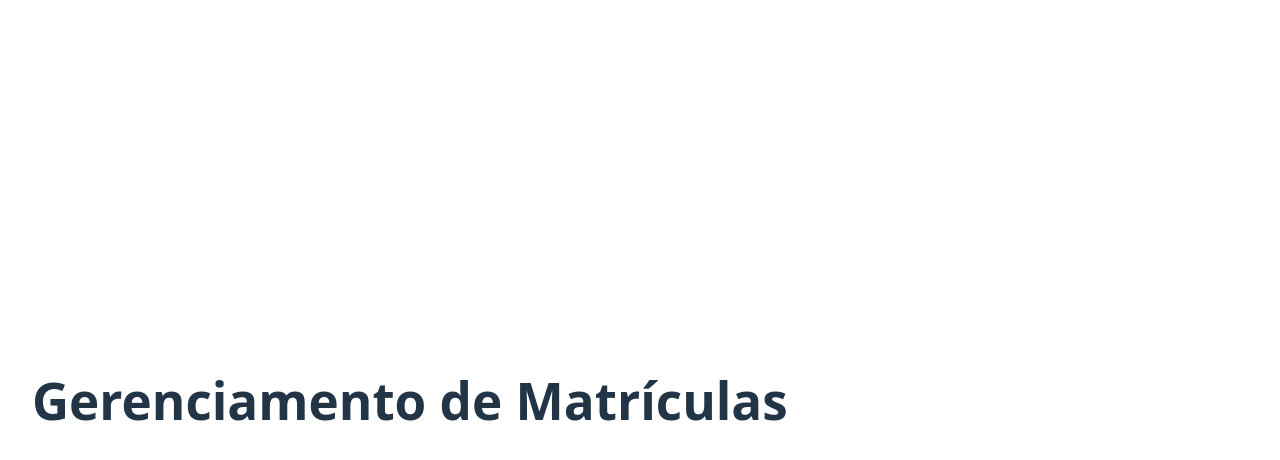
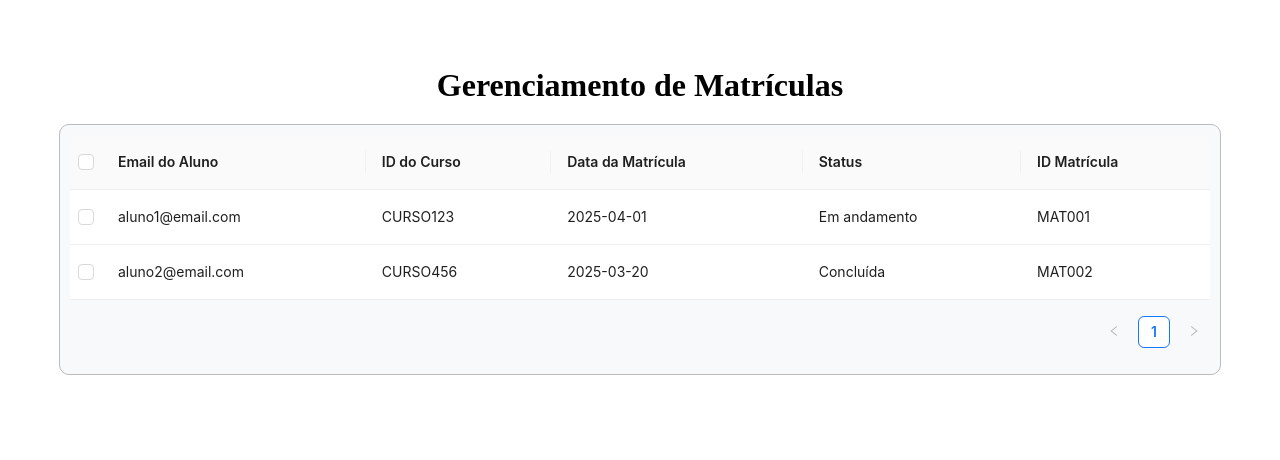
Before and after one commit to Joao-Pedro-Queiroz/projeto_matricula_front, a React (Vite) app in the folder projeto_matricula/: page / in a window 1280 px wide. Shown: the top 460 px of the page. Built offline with nearby package versions, Linux system fonts and the light colour scheme.

Commit message:
tabelinha inicial

```diff
--- a/projeto_matricula/package.json
+++ b/projeto_matricula/package.json
@@ -14,6 +14,7 @@
     "@emotion/react": "^11.14.0",
     "@emotion/styled": "^11.14.0",
     "@mui/material": "^7.0.2",
+    "antd": "^5.24.9",
     "react": "^19.0.0",
     "react-dom": "^19.0.0",
     "react-router-dom": "^7.5.3"
--- /dev/null
+++ b/projeto_matricula/src/Tabelinha.jsx
@@ -0,0 +1,69 @@
+import { Table } from "antd";
+import { useState } from "react";
+
+const nullfunc = () => null;
+
+const Tabelinha = ({
+  tableData,
+  columns,
+  startingTableColumns,
+  onEdit,
+  footerButton = nullfunc,
+  inheritedSetSelectedRowKeys = null,
+  disableSelection = () => false,
+  rowSelectionOff = false,
+  auxiliarColumn = [],
+  onRowClick = () => {}
+}) => {
+  const [visibleColumns] = useState(
+    columns.map((col) => col.dataIndex).filter((col) => startingTableColumns.includes(col))
+  );
+  const [selectedRowKeys, setSelectedRowKeys] = useState([]);
+
+  const onSelectChange = (newSelectedRowKeys) => {
+    setSelectedRowKeys(newSelectedRowKeys);
+    if (inheritedSetSelectedRowKeys) {
+      inheritedSetSelectedRowKeys(newSelectedRowKeys);
+    }
+  };
+
+  const rowSelection = {
+    selectedRowKeys,
+    onChange: onSelectChange,
+    getCheckboxProps: (record) => ({
+      disabled: disableSelection(record),
+    }),
+  };
+
+  const updatedColumns = columns.map((col) => {
+    if (col.dataIndex === "acoes") {
+      return {
+        ...col,
+        render: (_, record) => col.render(_, record, onEdit),
+      };
+    }
+    return col;
+  });
+
+  const filteredColumns = updatedColumns.filter(
+    (col) =>
+      visibleColumns.includes(col.dataIndex) || col.dataIndex === "mais_informacoes"
+  );
+
+  return (
+    <Table
+      onRow={(record) => ({
+        onClick: () => onRowClick(record),
+      })}
+      footer={footerButton(selectedRowKeys)}
+      columns={auxiliarColumn.concat(filteredColumns)}
+      dataSource={tableData}
+      rowSelection={rowSelectionOff ? false : rowSelection}
+      showSorterTooltip={{ target: "sorter-icon" }}
+      loading={tableData === null}
+      rowKey={(record) => record.id}
+    />
+  );
+};
+
+export default Tabelinha;
--- a/projeto_matricula/src/main.jsx
+++ b/projeto_matricula/src/main.jsx
@@ -1,6 +1,5 @@
 import { StrictMode } from 'react'
 import { createRoot } from 'react-dom/client'
-import './matricula.css'
 import Matricula from './matricula.jsx'
 import { Auth0Provider } from '@auth0/auth0-react'
 
--- a/projeto_matricula/src/matricula.css
+++ b/projeto_matricula/src/matricula.css
@@ -1,68 +1,33 @@
-:root {
-    font-family: system-ui, Avenir, Helvetica, Arial, sans-serif;
-    line-height: 1.5;
-    font-weight: 400;
-
-    color-scheme: light dark;
-    color: rgba(255, 255, 255, 0.87);
-    background-color: #242424;
-
-    font-synthesis: none;
-    text-rendering: optimizeLegibility;
-    -webkit-font-smoothing: antialiased;
-    -moz-osx-font-smoothing: grayscale;
+.matricula-page {
+    padding: 2rem;
   }
 
-  a {
-    font-weight: 500;
-    color: #646cff;
-    text-decoration: inherit;
-  }
-  a:hover {
-    color: #535bf2;
+  .matricula-title {
+    text-align: center;
+    font-size: 2rem;
+    margin-bottom: 1rem;
   }
 
-  body {
-    margin: 0;
-    display: flex;
-    place-items: center;
-    min-width: 320px;
-    min-height: 100vh;
+  .matricula-table-container {
+    padding: 10px;
+    margin: 20px auto;
+    max-width: 95%;
+    border: 1px solid #bbbbbb;
+    border-radius: 10px;
+    background-color: #f7f9fa;
   }
 
-  h1 {
-    font-size: 3.2em;
-    line-height: 1.1;
+  .botao-ver {
+    background-color: #8faeb4;
+    color: white;
+    padding: 6px 14px;
+    border: none;
+    border-radius: 6px;
+    font-size: 14px;
+    cursor: pointer;
+    transition: background-color 0.3s ease;
   }
 
-  button {
-    border-radius: 8px;
-    border: 1px solid transparent;
-    padding: 0.6em 1.2em;
-    font-size: 1em;
-    font-weight: 500;
-    font-family: inherit;
-    background-color: #1a1a1a;
-    cursor: pointer;
-    transition: border-color 0.25s;
+  .botao-ver:hover {
+    background-color: #7b9ba1;
   }
-  button:hover {
-    border-color: #646cff;
-  }
-  button:focus,
-  button:focus-visible {
-    outline: 4px auto -webkit-focus-ring-color;
-  }
-
-  @media (prefers-color-scheme: light) {
-    :root {
-      color: #213547;
-      background-color: #ffffff;
-    }
-    a:hover {
-      color: #747bff;
-    }
-    button {
-      background-color: #f9f9f9;
-    }
-  }
--- a/projeto_matricula/src/matricula.jsx
+++ b/projeto_matricula/src/matricula.jsx
@@ -1,9 +1,46 @@
-function Matricula() {
-    return (
-      <div style={{ padding: '2rem', textAlign: 'center' }}>
-        <h1>Gerenciamento de Matrículas</h1>
+import React, { useEffect, useState } from 'react';
+import Tabletop from './Tabelinha.jsx';
+import './matricula.css';
+import columnsMatricula from './matriculaColumns.jsx';
+
+const Matricula = () => {
+  const [tableData, setTableData] = useState([]);
+
+  // Dados mockados (substitua por fetch se necessário)
+  const dadosFalsos = [
+    {
+      email: 'aluno1@email.com',
+      cursoId: 'CURSO123',
+      data: '2025-04-01',
+      status: 'Em andamento',
+      matriculaId: 'MAT001'
+    },
+    {
+      email: 'aluno2@email.com',
+      cursoId: 'CURSO456',
+      data: '2025-03-20',
+      status: 'Concluída',
+      matriculaId: 'MAT002'
+    }
+  ];
+
+  useEffect(() => {
+    setTableData(dadosFalsos);
+  }, []);
+
+  return (
+    <div className="matricula-page">
+      <h2 className="matricula-title">Gerenciamento de Matrículas</h2>
+
+      <div className="matricula-table-container">
+        <Tabletop
+        tableData={tableData}
+        columns={columnsMatricula}
+        startingTableColumns={columnsMatricula.map(col => col.dataIndex ?? col.key)} // garante visibilidade
+        />
       </div>
-    )
-  }
+    </div>
+  );
+};
 
-  export default Matricula
+export default Matricula;
--- /dev/null
+++ b/projeto_matricula/src/matriculaColumns.jsx
@@ -0,0 +1,40 @@
+import { Link } from 'react-router-dom';
+
+const columnsMatricula = [
+  {
+    title: 'Email do Aluno',
+    dataIndex: 'email',
+    key: 'email'
+  },
+  {
+    title: 'ID do Curso',
+    dataIndex: 'cursoId',
+    key: 'cursoId'
+  },
+  {
+    title: 'Data da Matrícula',
+    dataIndex: 'data',
+    key: 'data'
+  },
+  {
+    title: 'Status',
+    dataIndex: 'status',
+    key: 'status'
+  },
+  {
+    title: 'ID Matrícula',
+    dataIndex: 'matriculaId',
+    key: 'matriculaId'
+  },
+  {
+    title: 'Mais informações',
+    key: 'mais_info',
+    render: (_, record) => (
+      <Link to={`/matricula/${record.matriculaId}`}>
+        <button className="botao-ver">Ver</button>
+      </Link>
+    )
+  }
+];
+
+export default columnsMatricula;
```
Also changed, not shown: projeto_matricula/src/__temp.jsx (added, +69 -0 lines), 2 other files (tests, documents, lock files or other folders).
